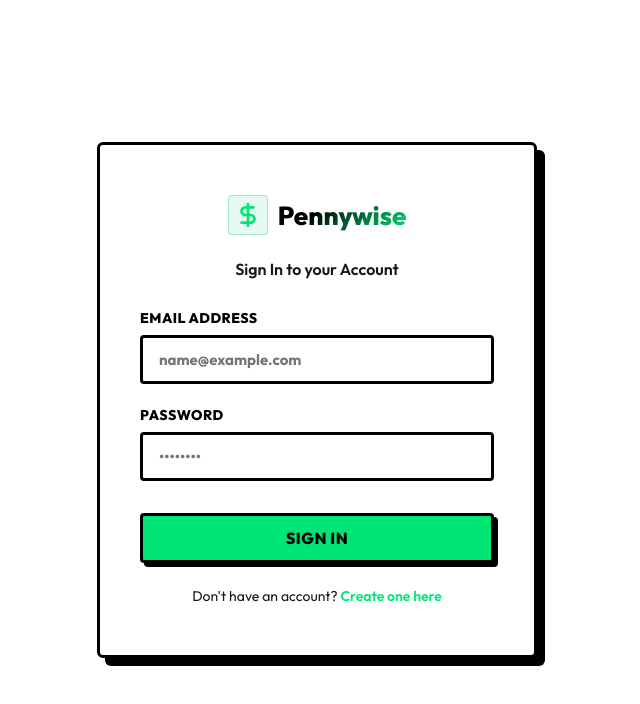
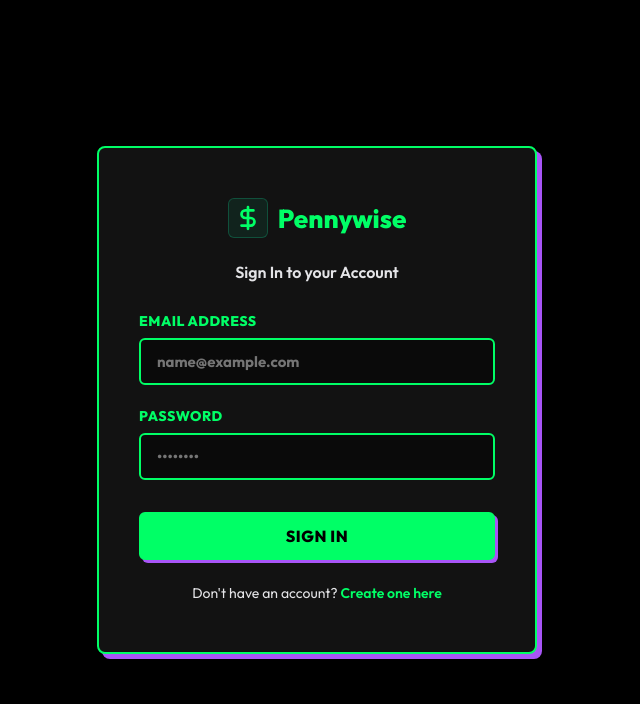
Before and after one commit to saptak69/Pennywise, a React (Create React App) app in the folder frontend/: page /login in a window 1280 px wide. Shown: the top 704 px of the page, without its empty margins (323-963 px from the left). Built offline with nearby package versions, Linux system fonts and the light colour scheme; no server answers.

Commit message:
Update database connection string and settings

```diff
--- a/frontend/src/components/Goals/Goals.css
+++ b/frontend/src/components/Goals/Goals.css
@@ -18,10 +18,10 @@
 
 .goal-card-glass {
   background: var(--bg-glass);
-  border: 3px solid #000000 !important;
+  border: 2px solid #00ff66 !important;
   border-radius: var(--radius-md);
   padding: 24px;
-  box-shadow: 5px 5px 0px 0px #000000 !important;
+  box-shadow: 4px 4px 0px 0px #a855f7 !important;
   display: flex;
   flex-direction: column;
   justify-content: space-between;
@@ -31,8 +31,8 @@
 
 .goal-card-glass:hover {
   transform: translate(-3px, -3px) !important;
-  border-color: #000000 !important;
-  box-shadow: 8px 8px 0px 0px #000000 !important;
+  border-color: #00ff66 !important;
+  box-shadow: 6px 6px 0px 0px #a855f7 !important;
 }
 
 .goal-card-top {
@@ -51,11 +51,11 @@
 
 .goal-deadline-badge {
   font-size: 11px;
-  color: #000000;
-  background: #ffffff;
+  color: #00ff66;
+  background: #121212;
   padding: 4px 8px;
   border-radius: 4px;
-  border: 2px solid #000000 !important;
+  border: 2px solid #00ff66 !important;
   font-weight: 700;
 }
 
@@ -70,8 +70,8 @@
 
 .goal-progress-bar-bg {
   height: 16px;
-  background: #ffffff;
-  border: 2px solid #000000 !important;
+  background: #0a0a0a;
+  border: 2px solid #00ff66 !important;
   border-radius: 4px;
   overflow: hidden;
   margin-bottom: 20px;
@@ -79,8 +79,8 @@
 
 .goal-progress-bar-fill {
   height: 100%;
-  background: #00e676 !important;
-  border-right: 2px solid #000000 !important;
+  background: #00ff66 !important;
+  border-right: 2px solid #00ff66 !important;
   border-radius: 0;
   transition: width 0.6s cubic-bezier(0.4, 0, 0.2, 1);
 }
@@ -93,9 +93,9 @@
 }
 
 .goal-add-input {
-  background: #ffffff;
-  border: 2px solid #000000 !important;
-  color: var(--text-primary);
+  background: #0a0a0a;
+  border: 2px solid #00ff66 !important;
+  color: #ffffff;
   padding: 8px 12px;
   border-radius: var(--radius-sm);
   width: 90px;
@@ -106,8 +106,8 @@
 
 .goal-add-input:focus {
   outline: none;
-  border-color: #000000;
-  box-shadow: 2px 2px 0px 0px #000000;
+  border-color: #00f0ff;
+  box-shadow: 2px 2px 0px 0px #a855f7;
 }
 
 .btn-card-icon {
--- a/frontend/src/components/Layout/Navbar.css
+++ b/frontend/src/components/Layout/Navbar.css
@@ -69,11 +69,11 @@
 }
 
 .nav-item-glass.active {
-  background: #00e676 !important;
-  border: 2px solid #000000 !important;
+  background: #00ff66 !important;
+  border: 2px solid #00ff66 !important;
   color: #000000 !important;
   font-weight: 900 !important;
-  box-shadow: 3px 3px 0px 0px #000000 !important;
+  box-shadow: 3px 3px 0px 0px #a855f7 !important;
 }
 
 .nav-icon {
--- a/frontend/src/index.css
+++ b/frontend/src/index.css
@@ -1,32 +1,32 @@
 @import url('https://fonts.googleapis.com/css2?family=Outfit:wght@300;400;500;600;700;800&display=swap');
 
 :root {
-  --bg-primary: #ffffff;       /* Pure White Background (Highly visible) */
-  --bg-secondary: #f4f4f5;     /* Slate-zinc grey */
-  --bg-glass: #ffffff;
-  --border-glass: #000000;     /* Pure Black */
-  --bg-glass-active: #00e676;  /* Neon Mint Green */
+  --bg-primary: #000000;       /* Pure Black Canvas */
+  --bg-secondary: #0a0a0a;     /* Deep Black-grey */
+  --bg-glass: #121212;         /* Dark Charcoal Card canvas */
+  --border-glass: #00ff66;     /* Neon Green Border */
+  --bg-glass-active: #00ff66;  /* Neon Green Active fill */
 
-  --text-primary: #000000;     /* Solid Black */
-  --text-secondary: #18181b;   /* Zinc 900 */
-  --text-muted: #52525b;       /* Zinc 600 */
+  --text-primary: #00ff66;     /* Neon Green Primary Text */
+  --text-secondary: #e4e4e7;   /* Light Zinc-slate for reading text */
+  --text-muted: #71717a;       /* Zinc 500 */
 
-  --accent-purple: #000000;    /* Solid Black */
-  --accent-purple-glow: rgba(0, 0, 0, 0.05);
-  --accent-blue: #00e676;      /* Neon Green */
-  --accent-success: #00e676;   /* Neon Green */
-  --accent-danger: #ef4444;    /* Terracotta Red */
-  --accent-warning: #ffd166;   /* Amber */
+  --accent-purple: #a855f7;    /* Electric Purple Accent */
+  --accent-purple-glow: rgba(168, 85, 247, 0.15);
+  --accent-blue: #00f0ff;      /* Electric Cyan */
+  --accent-success: #00ff66;   /* Neon Green */
+  --accent-danger: #ff3366;    /* Neon Coral Red */
+  --accent-warning: #ffe600;   /* Electric Yellow */
 
   --font-sans: 'Outfit', -apple-system, BlinkMacSystemFont, "Segoe UI", Roboto, sans-serif;
-  --shadow-sm: 3px 3px 0px 0px #000000;
-  --shadow-md: 5px 5px 0px 0px #000000;
-  --shadow-lg: 8px 8px 0px 0px #000000;
-  --shadow-glass: 6px 6px 0px 0px #000000;
+  --shadow-sm: 2px 2px 0px 0px #a855f7;
+  --shadow-md: 4px 4px 0px 0px #a855f7;
+  --shadow-lg: 6px 6px 0px 0px #a855f7;
+  --shadow-glass: 4px 4px 0px 0px #a855f7; /* Flat purple shadows on cards */
   --transition-all: all 0.15s cubic-bezier(0.16, 1, 0.3, 1);
-  --radius-sm: 4px;
-  --radius-md: 6px;
-  --radius-lg: 8px;
+  --radius-sm: 6px;
+  --radius-md: 8px;
+  --radius-lg: 12px;
 }
 
 * {
@@ -137,9 +137,9 @@ button, input, select, textarea {
 }
 
 .btn-primary {
-  background: #00e676 !important; /* Neon Green */
+  background: #00ff66 !important; /* Neon Green */
   color: #000000 !important;      /* Solid Black */
-  border: 3px solid #000000 !important;
+  border: 2px solid #00ff66 !important;
   padding: 12px 20px;
   border-radius: var(--radius-sm) !important;
   font-weight: 800 !important;
@@ -150,33 +150,33 @@ button, input, select, textarea {
   align-items: center;
   justify-content: center;
   gap: 8px;
-  box-shadow: 4px 4px 0px 0px #000000 !important;
+  box-shadow: 3px 3px 0px 0px #a855f7 !important; /* Purple Drop shadow */
   transition: all 0.1s ease-in-out !important;
 }
 
 .btn-primary:hover:not(:disabled) {
   transform: translate(-2px, -2px) !important;
-  box-shadow: 6px 6px 0px 0px #000000 !important;
+  box-shadow: 5px 5px 0px 0px #a855f7 !important;
 }
 
 .btn-primary:active {
   transform: translate(0, 0) !important;
-  box-shadow: 2px 2px 0px 0px #000000 !important;
+  box-shadow: 1px 1px 0px 0px #a855f7 !important;
 }
 
 .btn-primary:disabled {
-  background: #cbd5e1 !important;
-  color: #94a3b8 !important;
-  border: 3px solid #94a3b8 !important;
+  background: #18181b !important;
+  color: #71717a !important;
+  border: 2px solid #71717a !important;
   box-shadow: none !important;
   cursor: not-allowed;
   transform: none !important;
 }
 
 .btn-secondary {
-  background: #ffffff !important;
-  color: #000000 !important;
-  border: 3px solid #000000 !important;
+  background: #121212 !important;
+  color: #00ff66 !important;
+  border: 2px solid #00ff66 !important;
   padding: 12px 20px;
   border-radius: var(--radius-sm) !important;
   font-weight: 800 !important;
@@ -186,23 +186,23 @@ button, input, select, textarea {
   align-items: center;
   justify-content: center;
   gap: 8px;
-  box-shadow: 4px 4px 0px 0px #000000 !important;
+  box-shadow: 3px 3px 0px 0px #a855f7 !important;
   transition: all 0.1s ease-in-out !important;
 }
 
 .btn-secondary:hover {
   transform: translate(-2px, -2px) !important;
-  box-shadow: 6px 6px 0px 0px #000000 !important;
+  box-shadow: 5px 5px 0px 0px #a855f7 !important;
 }
 
 /* Input Fields */
 .form-input {
   width: 100%;
-  background: #ffffff !important;
-  border: 3px solid #000000 !important;
+  background: #0a0a0a !important;
+  border: 2px solid #00ff66 !important;
   border-radius: var(--radius-sm) !important;
   padding: 12px 16px;
-  color: #000000 !important;
+  color: #ffffff !important;
   font-size: 15px;
   font-weight: 700 !important;
   transition: all 0.15s ease-in-out;
@@ -210,8 +210,8 @@ button, input, select, textarea {
 
 .form-input:focus {
   outline: none;
-  border-color: #000000 !important;
-  box-shadow: 3px 3px 0px 0px #000000 !important;
+  border-color: #00f0ff !important;
+  box-shadow: 2px 2px 0px 0px #a855f7 !important;
 }
 
 .form-label {
@@ -220,7 +220,7 @@ button, input, select, textarea {
   font-size: 14px;
   font-weight: 800 !important;
   text-transform: uppercase !important;
-  color: #000000 !important;
+  color: #00ff66 !important;
   letter-spacing: 0.5px;
 }
 
@@ -282,7 +282,7 @@ button, input, select, textarea {
   height: 100vh;
   z-index: -1;
   overflow: hidden;
-  background-color: #ffffff; /* Clean solid white backdrop */
+  background-color: #000000; /* Pure Black Backdrop */
   pointer-events: none;
 }
 
@@ -300,55 +300,55 @@ button, input, select, textarea {
 
 /* Neo-brutalist Card glow-ups */
 .glass-panel, .stat-card, .section-glass, .budget-card-glass, .auth-card-glass, .goal-card-glass, .transaction-form-panel, .transaction-list-panel, .sidebar-glass, .bento-card, .chart-container-glass, .category-shares-panel {
-  background: #ffffff !important;
+  background: #121212 !important; /* Dark Charcoal canvas */
   backdrop-filter: none !important;
   -webkit-backdrop-filter: none !important;
-  border: 3px solid #000000 !important; /* Thick solid black outline */
+  border: 2px solid #00ff66 !important; /* Neon Green outlines */
   border-radius: var(--radius-md) !important;
-  box-shadow: 6px 6px 0px 0px #000000 !important; /* Bold flat dropshadow */
-  color: #000000 !important;
+  box-shadow: 4px 4px 0px 0px #a855f7 !important; /* Flat Purple dropshadow */
+  color: #e4e4e7 !important;
   transition: all 0.15s cubic-bezier(0.16, 1, 0.3, 1) !important;
 }
 
 .glass-panel:hover, .stat-card:hover, .section-glass:hover, .budget-card-glass:hover, .goal-card-glass:hover, .transaction-form-panel:hover, .transaction-list-panel:hover, .bento-card:hover, .chart-container-glass:hover, .category-shares-panel:hover {
   transform: translate(-3px, -3px) !important;
-  border-color: #000000 !important;
-  box-shadow: 9px 9px 0px 0px #000000 !important;
+  border-color: #00ff66 !important;
+  box-shadow: 6px 6px 0px 0px #a855f7 !important;
 }
 
 .auth-card-glass {
-  border-color: #000000 !important;
-  box-shadow: 8px 8px 0px 0px #000000 !important;
+  border-color: #00ff66 !important;
+  box-shadow: 5px 5px 0px 0px #a855f7 !important;
 }
 
 /* Card headers for titles */
 .gradient-title {
-  background: #00e676 !important; /* Bold Neon Green backdrop */
+  background: #00ff66 !important; /* Neon Green background badge */
   color: #000000 !important;
-  border: 3px solid #000000 !important;
+  border: 2px solid #00ff66 !important;
   padding: 8px 18px !important;
   display: inline-block !important;
   font-weight: 900 !important;
   text-transform: uppercase !important;
   letter-spacing: -0.5px !important;
-  box-shadow: 4px 4px 0px 0px #000000 !important;
+  box-shadow: 3px 3px 0px 0px #a855f7 !important;
   -webkit-background-clip: initial !important;
   -webkit-text-fill-color: initial !important;
 }
 
 /* List items micro-animations */
 .transaction-list-item, .recent-item {
-  border: 2px solid #000000 !important;
+  border: 2px solid #00ff66 !important;
   border-radius: var(--radius-sm) !important;
-  background: #ffffff !important;
-  color: #000000 !important;
-  box-shadow: 3px 3px 0px 0px #000000 !important;
+  background: #121212 !important;
+  color: #e4e4e7 !important;
+  box-shadow: 3px 3px 0px 0px #a855f7 !important;
   transition: all 0.15s ease-in-out !important;
 }
 
 .transaction-list-item:hover, .recent-item:hover {
   transform: translate(-2px, -2px) !important;
-  box-shadow: 5px 5px 0px 0px #000000 !important;
+  box-shadow: 5px 5px 0px 0px #a855f7 !important;
 }
 
 /* Hover effects for buttons */
@@ -358,10 +358,10 @@ button, input, select, textarea {
 
 .btn-primary:hover {
   transform: translate(-2px, -2px) !important;
-  box-shadow: 5px 5px 0px 0px #000000 !important;
+  box-shadow: 5px 5px 0px 0px #a855f7 !important;
 }
 
 .btn-secondary:hover {
   transform: translate(-2px, -2px) !important;
-  box-shadow: 5px 5px 0px 0px #000000 !important;
+  box-shadow: 5px 5px 0px 0px #a855f7 !important;
 }
```
Also changed, not shown: frontend/src/components/Dashboard/Dashboard.css (+42 -42 lines).
